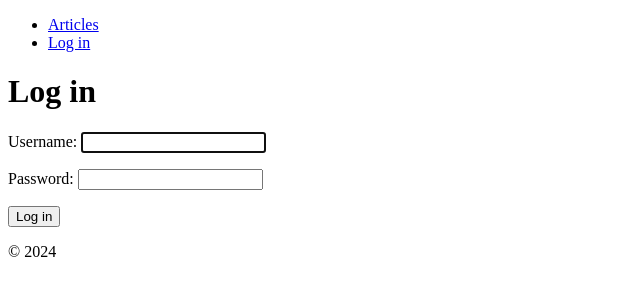
After one commit to davibelo/FullStackWebDevDjangoHTMX, a Django app: page /accounts/login/ in a window 1280 px wide. The commit adds this page. Shown: the top 300 px of the page, without its empty margins (0-640 px from the left). Run offline with Django 5.2, Linux system fonts and the light colour scheme.

Commit message:
login and logout features using django.contrib lib

```diff
--- a/djangoproj/djangoproj/settings.py
+++ b/djangoproj/djangoproj/settings.py
@@ -117,6 +117,9 @@ AUTH_PASSWORD_VALIDATORS = [
     },
 ]
 
+LOGIN_REDIRECT_URL = "home" # redirect to home page after login
+LOGOUT_REDIRECT_URL = "login"  # redirect to login page after logout
+
 
 # Internationalization
 # https://docs.djangoproject.com/en/5.1/topics/i18n/
--- a/djangoproj/djangoproj/urls.py
+++ b/djangoproj/djangoproj/urls.py
@@ -20,5 +20,6 @@ from django.urls import path, include
 urlpatterns = [
     path('admin/', admin.site.urls),
     path("articles/", include("app.urls")),
+    path("accounts/", include("django.contrib.auth.urls")),
     path("__debug__/", include("debug_toolbar.urls")),
 ]
--- a/djangoproj/templates/app/base.html
+++ b/djangoproj/templates/app/base.html
@@ -6,7 +6,23 @@
     <title>Tech Articles</title>
   </head>
   <body>
-    <nav>Fake nav bar</nav>
+    <nav>
+      <ul>
+        <li>
+          <a href="{% url 'home' %}">Articles</a>
+        </li>
+        <li>
+          {% if user.is_authenticated %}
+            <form method="POST" action="{% url 'logout' %}">
+              {% csrf_token %}
+              <button type="submit">Log out</button>
+            </form>
+          {% else %}
+            <a href="{% url 'login' %}">Log in</a>
+          {% endif %}
+        </li>
+      </ul>
+    </nav>
 
     {% block content %}
 
--- /dev/null
+++ b/djangoproj/templates/registration/login.html
@@ -0,0 +1,10 @@
+{% extends 'app/base.html' %}
+
+{% block content %}
+  <h1>Log in</h1>
+  <form method="POST">
+    {% csrf_token %} <!-- This line is required for security reasons -->
+    {{ form.as_p }} <!-- This line will render the form fields as <p> -->
+    <button type="submit">Log in</button>
+  </form>
+{% endblock %}
```
Also changed, not shown: notes/createDjangoNotes.md (+11 -0 lines), djangoproj/db.sqlite3.
